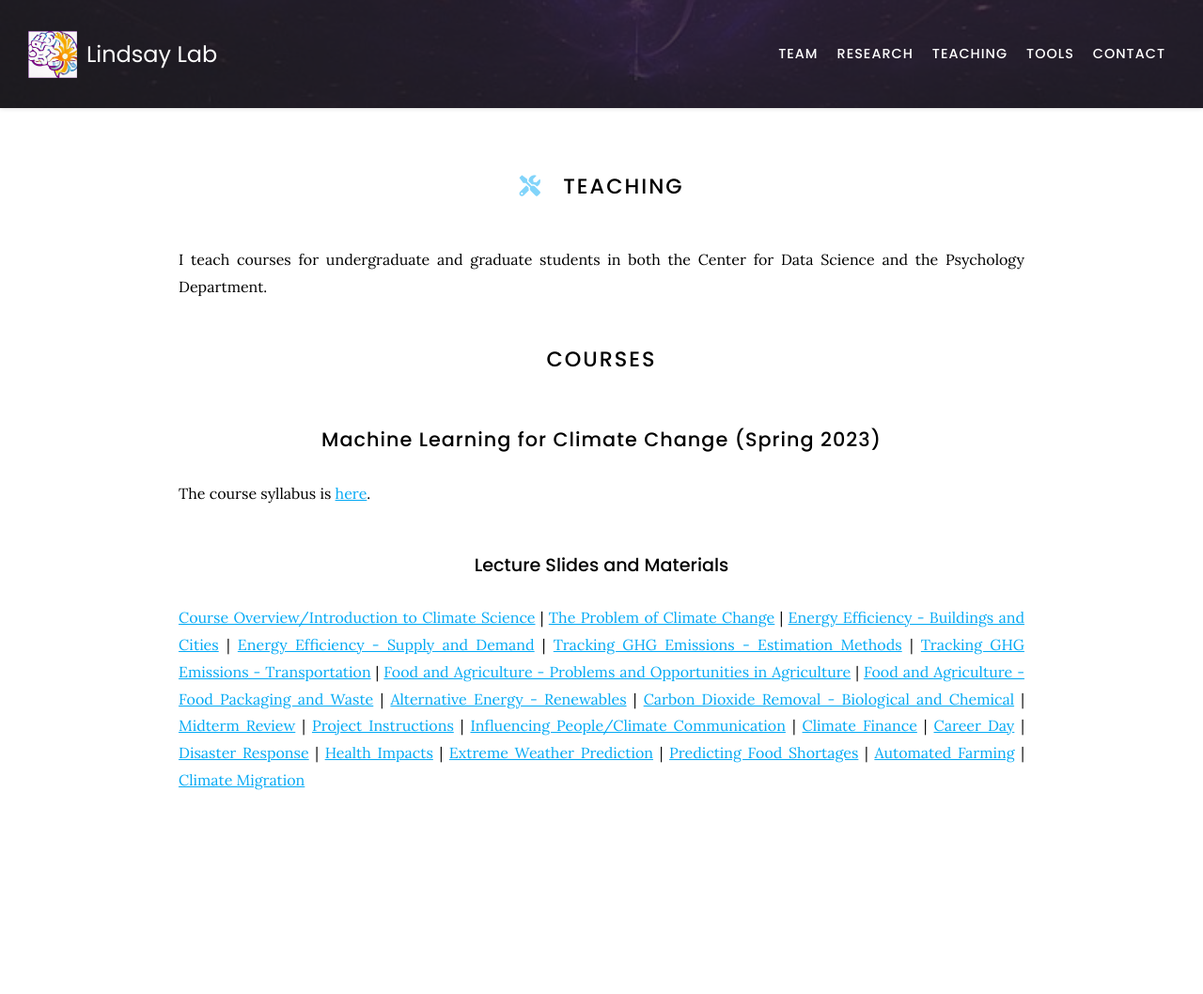
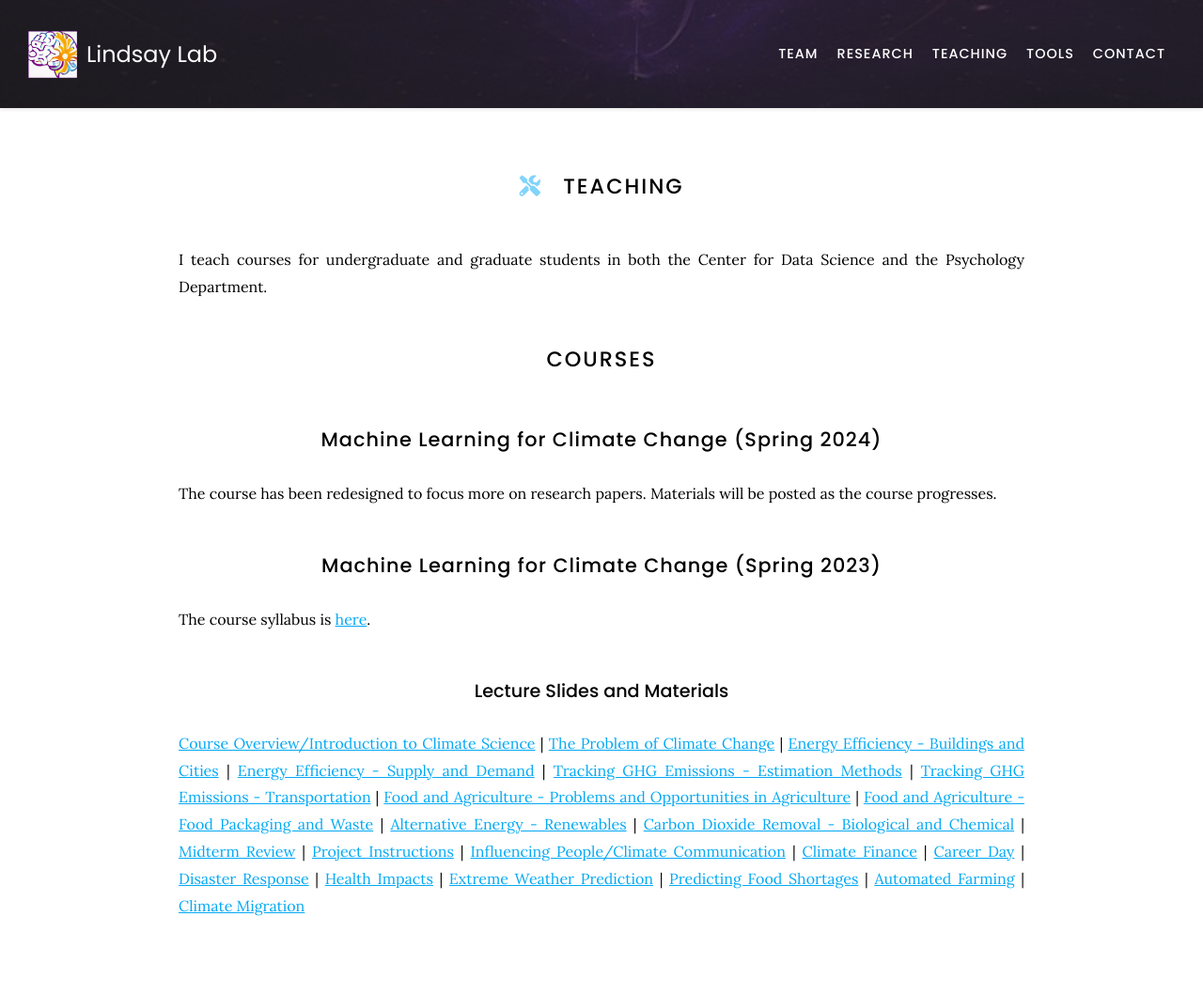
Before and after one commit to Lindsay-Lab/lindsay-lab.github.io, a Jekyll site: the page built from teaching/index.md, in a window 1280 px wide. Shown: the whole page at 94% size. Built offline with Jekyll 4.4.1, drawn with Linux system fonts in a browser that asks for light colours; nearby versions of some CDN libraries; before the commit the page ends 925 px from its top, so only the background shows below that.

Commit message:
Update index.md

```diff
--- a/teaching/index.md
+++ b/teaching/index.md
@@ -10,6 +10,10 @@ nav:
 I teach courses for undergraduate and graduate students in both the Center for Data Science and the Psychology Department.
 
 # Courses
+
+## Machine Learning for Climate Change (Spring 2024)
+The course has been redesigned to focus more on research papers. Materials will be posted as the course progresses.
+
 
 ## Machine Learning for Climate Change (Spring 2023)
 The course syllabus is [here](https://lindsay-lab.github.io/ClimateML_Lectures/ML%20for%20Climate%20Syllabus-3.pdf).
```
